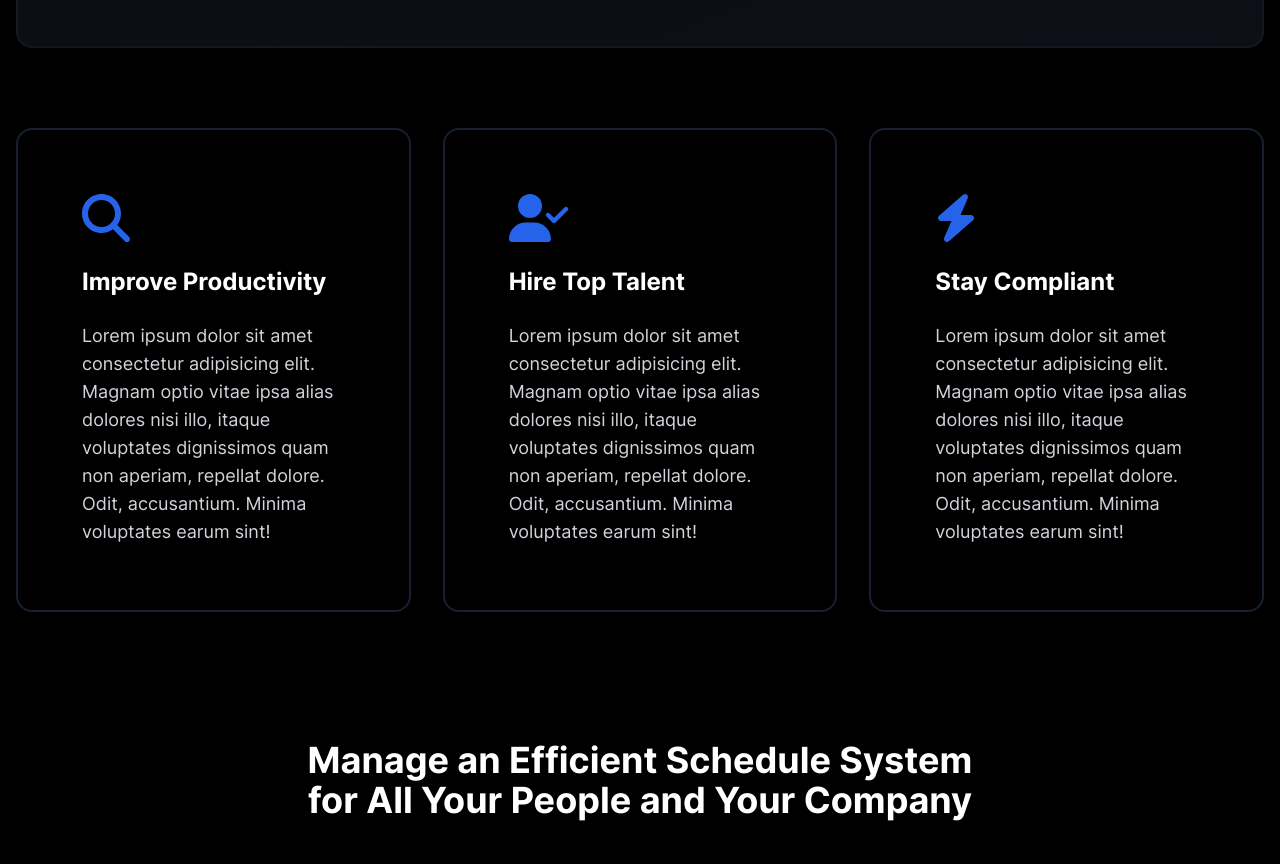
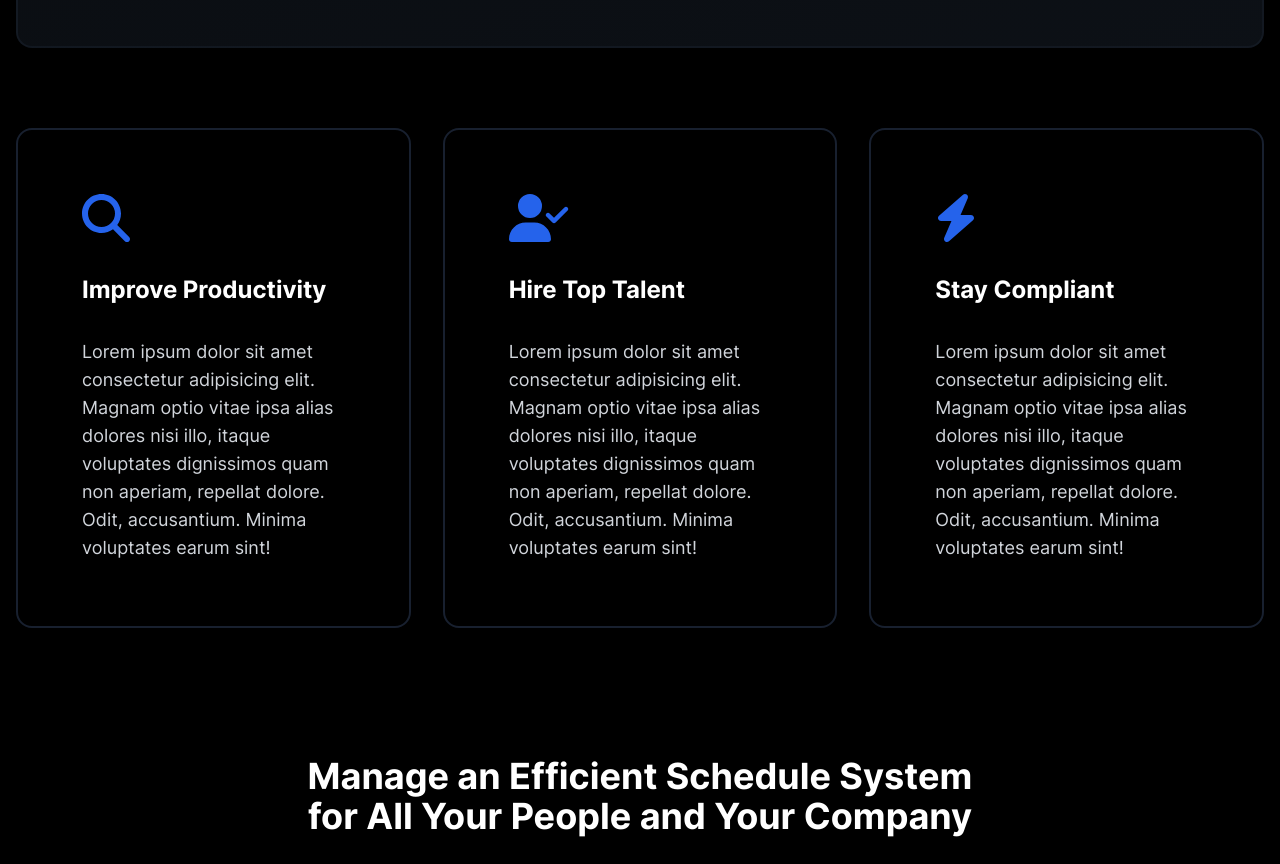
Before and after one commit to DanialZahid/metploy, a React (Vite) app: page / in a window 1280 px wide. Shown: the part 2200-3064 px from the top of the page. Built offline with nearby package versions, Linux system fonts and the light colour scheme.

Commit message:
Increase gap between items.

```diff
--- a/src/Components/AboutUs/Values.tsx
+++ b/src/Components/AboutUs/Values.tsx
@@ -32,7 +32,7 @@ export default function Values() {
   const value = values.map((item) => (
     <div
       key={item.title}
-      className='grid gap-6 rounded-2xl border-2 border-slate-800/80 p-16 transition-colors hover:bg-slate-800/40'
+      className='grid gap-8 rounded-2xl border-2 border-slate-800/80 p-16 transition-colors hover:bg-slate-800/40'
     >
       <span className='text-blue-600'>{item.icon}</span>
 
```
